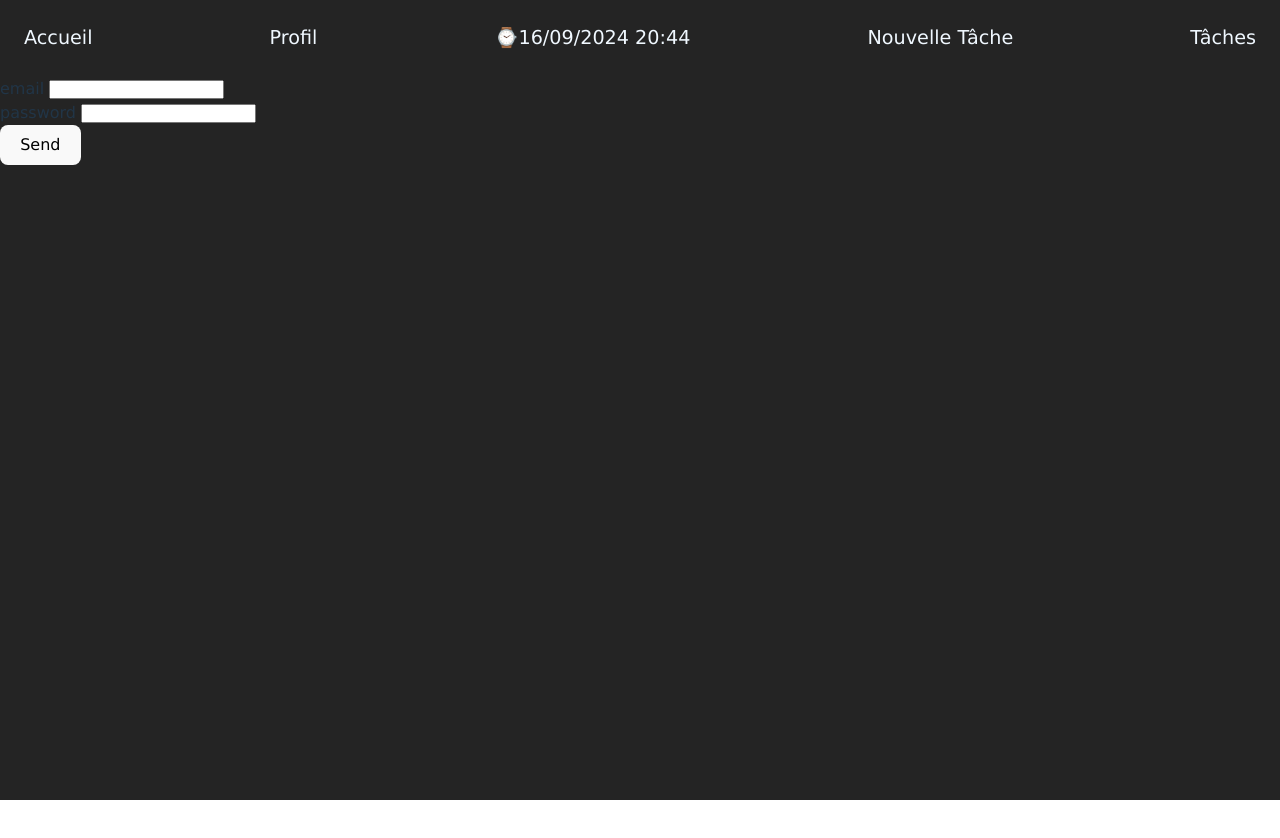
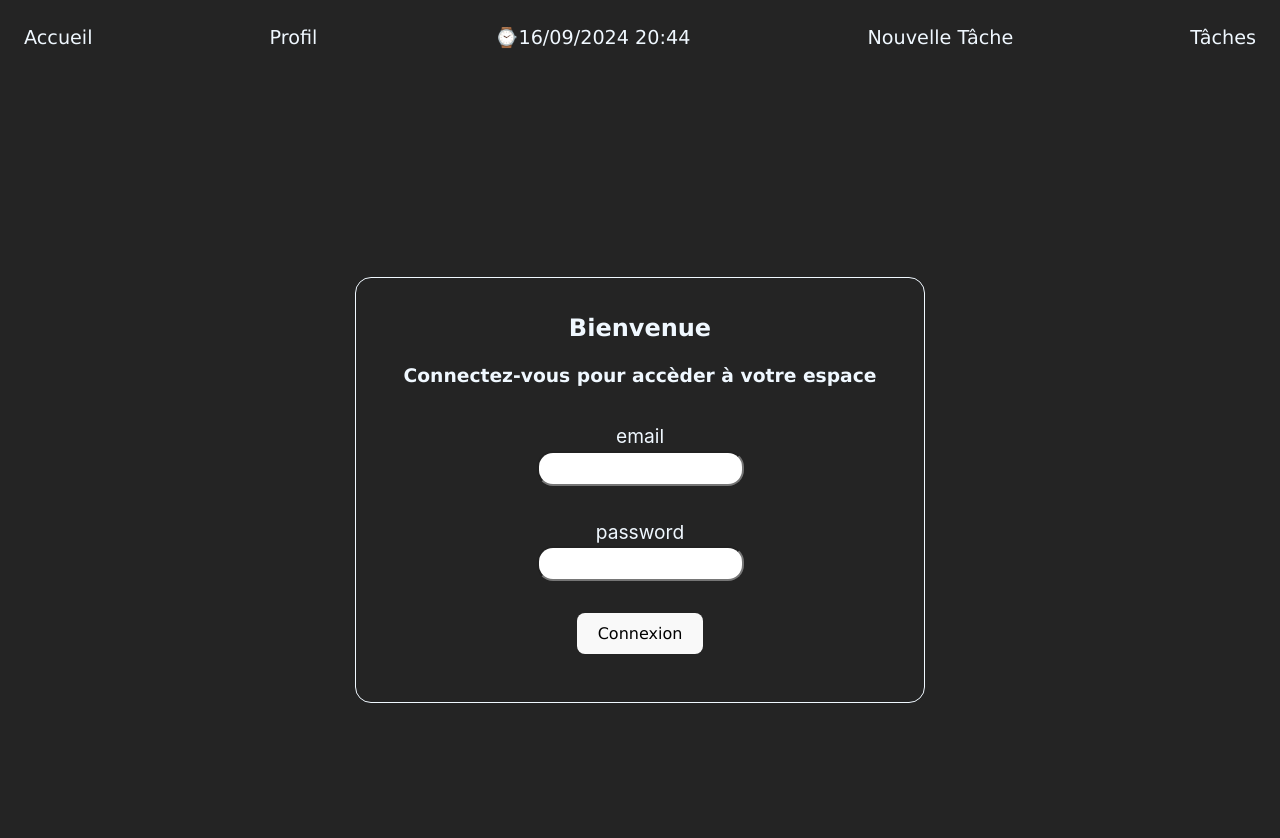
Before and after one commit to Pyriac/work-diary, a React (Vite) app in the folder client/: page / in a window 1280 px wide. Shown: the top 838 px of the page. Before the commit the page ends 800 px from the top, so only its background shows below. Built offline with nearby package versions, Linux system fonts and the light colour scheme; no server answers.

Commit message:
adding style login page

```diff
--- a/client/src/App.jsx
+++ b/client/src/App.jsx
@@ -7,6 +7,7 @@ import "./assets/styles/home.css";
 import "./assets/styles/big-card.css";
 import "./assets/styles/little-card.css";
 import "./assets/styles/task-detail.css";
+import "./assets/styles/login.css"
 
 function App() {
   return (
--- /dev/null
+++ b/client/src/assets/styles/login.css
@@ -0,0 +1,35 @@
+.login{
+    display: flex;
+    flex-direction: column;
+    align-items: center;
+    margin: 25vh auto;
+    border: 1px solid aliceblue;
+    border-radius: 1rem;
+    padding: 2rem;
+    width: fit-content;
+}
+.login h3 {
+    color: aliceblue;
+    margin: 1rem;
+}
+
+.login div{
+display: flex;
+flex-direction: column;
+align-items: center;
+margin: 1rem;
+}
+
+.login button {
+margin: 1rem 0rem;
+}
+
+.login button:hover {
+    transform: scale(1.03);
+}
+
+.login form {
+    display: flex;
+    flex-direction: column;
+    align-items: center;
+}
--- a/client/src/index.css
+++ b/client/src/index.css
@@ -84,6 +84,16 @@ h2 {
   color: aliceblue;
 }
 
+label {
+  color: aliceblue;
+  font-family: Inter, system-ui, Avenir, Helvetica, Arial, sans-serif;
+  font-size: 1.2rem;
+}
+input{
+  padding: 0.5rem 1rem;
+  border-radius: 1rem;
+}
+
 @media (prefers-color-scheme: light) {
   :root {
     color: #213547;
--- a/client/src/pages/Login.jsx
+++ b/client/src/pages/Login.jsx
@@ -39,7 +39,10 @@ function Login() {
   };
 
   return (
-    <form onSubmit={handleSubmit}>
+    <section className="login">
+      <h2>Bienvenue</h2>
+      <h3>Connectez-vous pour accèder à votre espace</h3>
+    <form onSubmit={handleSubmit} >
       <div>
         <label htmlFor="email">email</label>{" "}
         <input ref={emailRef} type="email" id="email" />
@@ -48,8 +51,9 @@ function Login() {
         <label htmlFor="password">password</label>{" "}
         <input type="password" id="password" ref={passwordRef} />
       </div>
-      <button type="submit">Send</button>
+      <button type="submit">Connexion</button>
     </form>
+    </section>
   );
 }
 
--- a/client/src/pages/Profil.jsx
+++ b/client/src/pages/Profil.jsx
@@ -1,11 +1,23 @@
-import { useLoaderData } from "react-router-dom";
+import { useLoaderData, Form } from "react-router-dom";
 
 export default function Profil() {
   const user = useLoaderData();
   return (
     <>
-      <h1>Coucou {user.name}</h1>
-      <p>tu souhaites changer ton mot de passe ?</p>
+      <h1>Hello {user.name}</h1>
+      Modifier tes infos :
+      <Form method="put">
+<label htmlFor="name">Tu souhaites afficher un autre nom ?</label>
+<input type="text" name="name" placeholder={user.name} />
+<label htmlFor="email">changer ton mail</label>
+<input type="email" name="email" placeholder={user.email} />
+<p>tu souhaites changer ton mot de passe ?</p>
+<label htmlFor="old-password">Saisi ton anicen mot de passe</label>
+<input type="password" name="old-password"/>
+<label htmlFor="password">Nouveau mot de passe</label>
+<input type="password" name="password" />
+      </Form>
+
     </>
   );
 }
```
Also changed, not shown: 1 other file (tests, documents, lock files or other folders).
